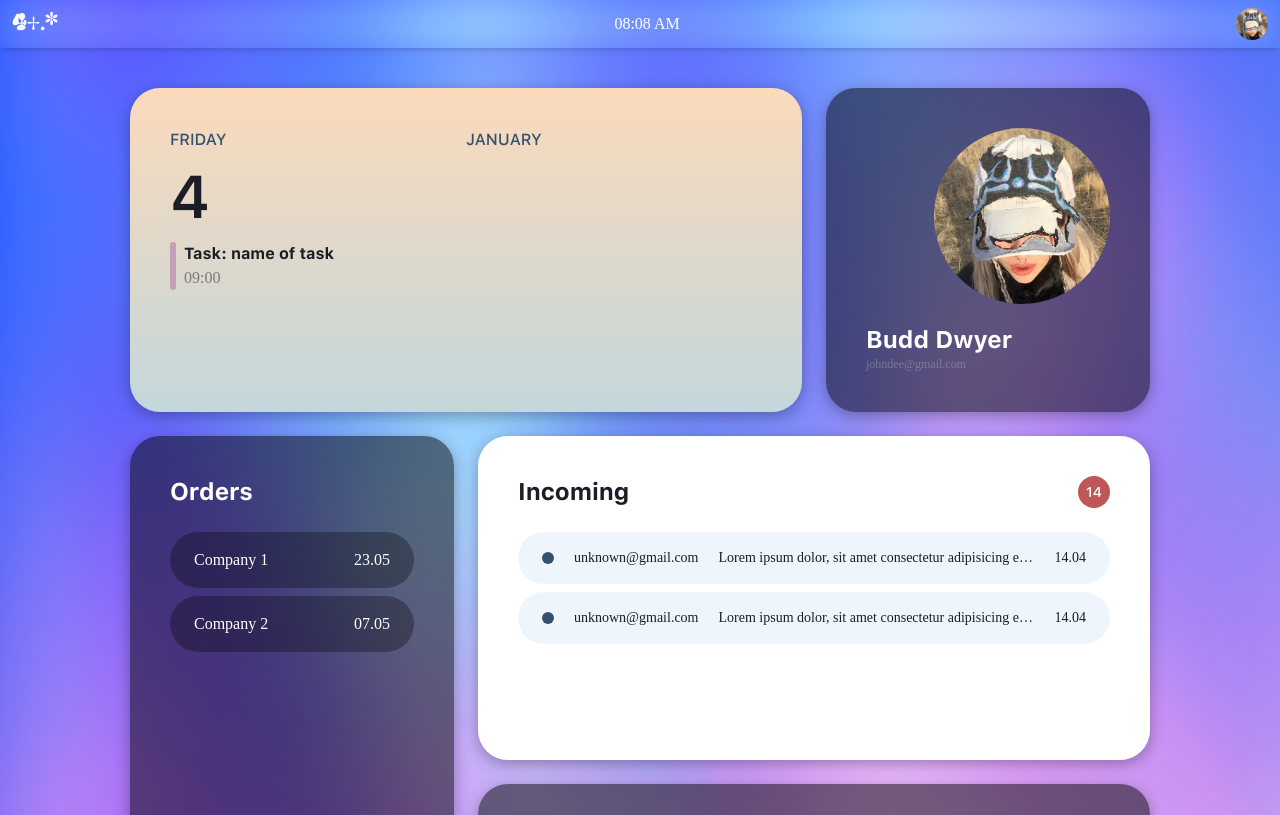
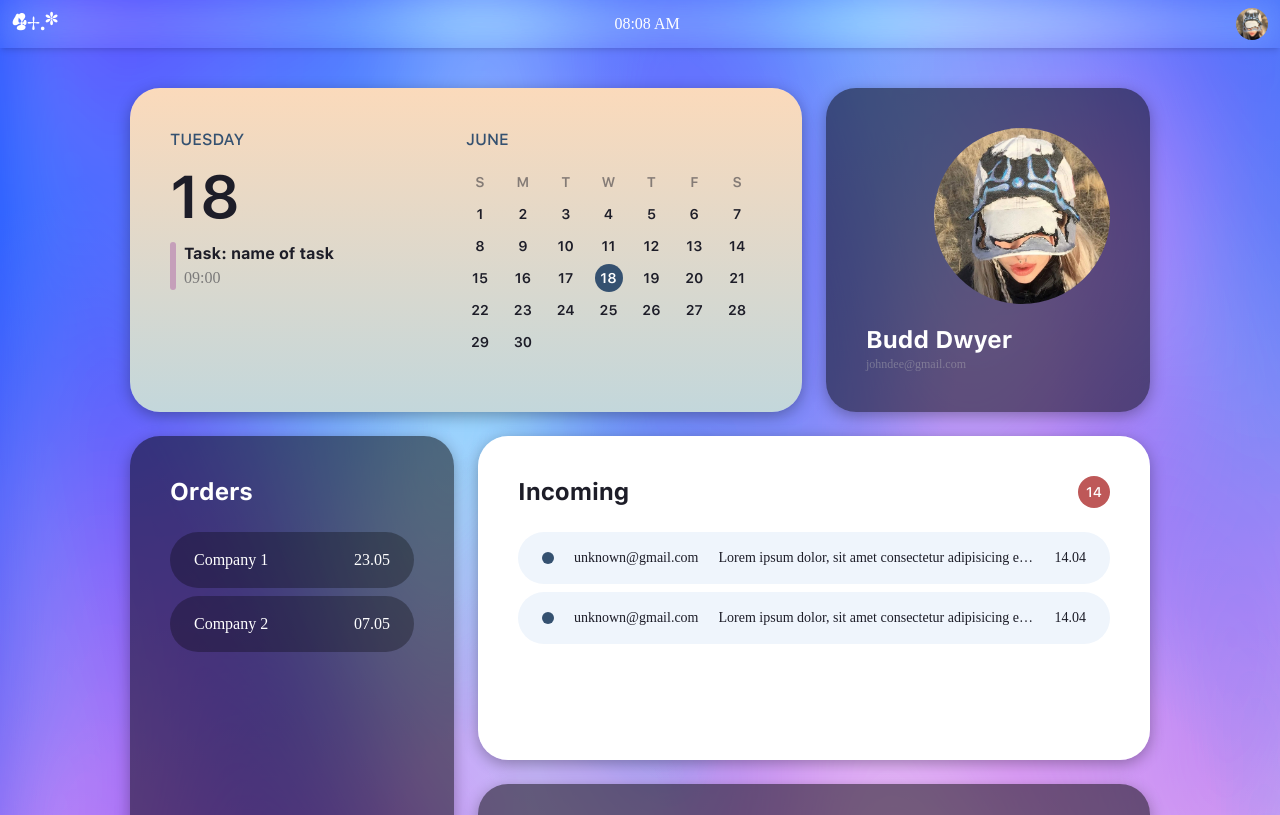
Before and after one commit to thward7/personal-account, a React (Vite) app: page / in a window 1280 px wide. Shown: the top 815 px of the page. Built offline with nearby package versions, Linux system fonts and the light colour scheme; the HTML template or start-up script is replaced by a standard one; a web font is replaced by a local one.

Commit message:
feat: made calendar look more like a calendar

```diff
--- a/src/components/Calendar.tsx
+++ b/src/components/Calendar.tsx
@@ -1,24 +1,76 @@
 const Calendar = () => {
+  const date = new Date() // Создаем новый объект Date
+  const currentMonth = date.getMonth() // Получаем текущий месяц
+  const currentYear = date.getFullYear() // Получаем текущий год
+
+  // Получаем количество дней в текущем месяце
+  const daysInMonth = new Date(currentYear, currentMonth + 1, 0).getDate()
+
+  const daysOfWeek = [
+    'Sunday',
+    'Monday',
+    'Tuesday',
+    'Wednesday',
+    'Thursday',
+    'Friday',
+    'Saturday',
+  ]
+  const daysOfMonth = [...Array(daysInMonth).keys()].map((day) => day + 1) // Создаем массив из дней текущего месяца
+  const days = [...daysOfWeek, ...daysOfMonth]
+
+  // Создаем массив с названиями месяцев
+  const months = [
+    'January',
+    'February',
+    'March',
+    'April',
+    'May',
+    'June',
+    'July',
+    'August',
+    'September',
+    'October',
+    'November',
+    'December',
+  ]
+
   return (
-    <div className='calendar widget text-graphit grid grid-cols-2 bg-gradient-to-t from-[#C3D7DB] to-[#FBDABB]'>
+    <div className='calendar widget grid grid-cols-2 bg-gradient-to-t from-[#C3D7DB] to-[#FBDABB] text-graphit'>
       <div className='flex flex-col'>
-        <div className='text-vstrecha font-sfpromedium uppercase'>Friday</div>
-        <div className='text-graphit font-sfprosemibold text-[60px]'>4</div>
+        <div className='font-sfpromedium uppercase text-vstrecha'>
+          {daysOfWeek[date.getDay()]}
+        </div>
+        <div className='font-sfprosemibold text-[60px] text-graphit'>
+          {date.getDate()}
+        </div>
         <div className='flex space-x-2'>
           <div className='h-full w-1.5 rounded-lg bg-[#C59FBA]'></div>
           <div className='flex-col'>
             <div className='cursor-pointer font-sfprobold'>
               Task: name of task
             </div>
-            <div className='text-graphit font-sfproregular cursor-pointer text-opacity-50'>
+            <div className='cursor-pointer font-sfproregular text-graphit text-opacity-50'>
               09:00
             </div>
           </div>
         </div>
       </div>
-      <div className='flex flex-col'>
-        <div className='text-vstrecha font-sfpromedium uppercase'>January</div>
-        <div></div>
+      <div className='flex flex-col space-y-4'>
+        <div className='font-sfpromedium uppercase text-vstrecha'>
+          {months[currentMonth]}
+        </div>
+        <div>
+          <div className='grid grid-cols-7 gap-1 font-sfprosemibold text-sm'>
+            {days.map((day, index) => (
+              <div
+                key={index}
+                className={`flex size-7 items-center justify-center p-1 ${index < 7 ? 'text-graphit text-opacity-50' : 'cursor-pointer transition-all hover:scale-125'} ${day === date.getDate() && 'rounded-full bg-vstrecha text-white'}`}
+              >
+                {index < 7 ? String(day).charAt(0) : day}
+              </div>
+            ))}
+          </div>
+        </div>
       </div>
     </div>
   )
```
